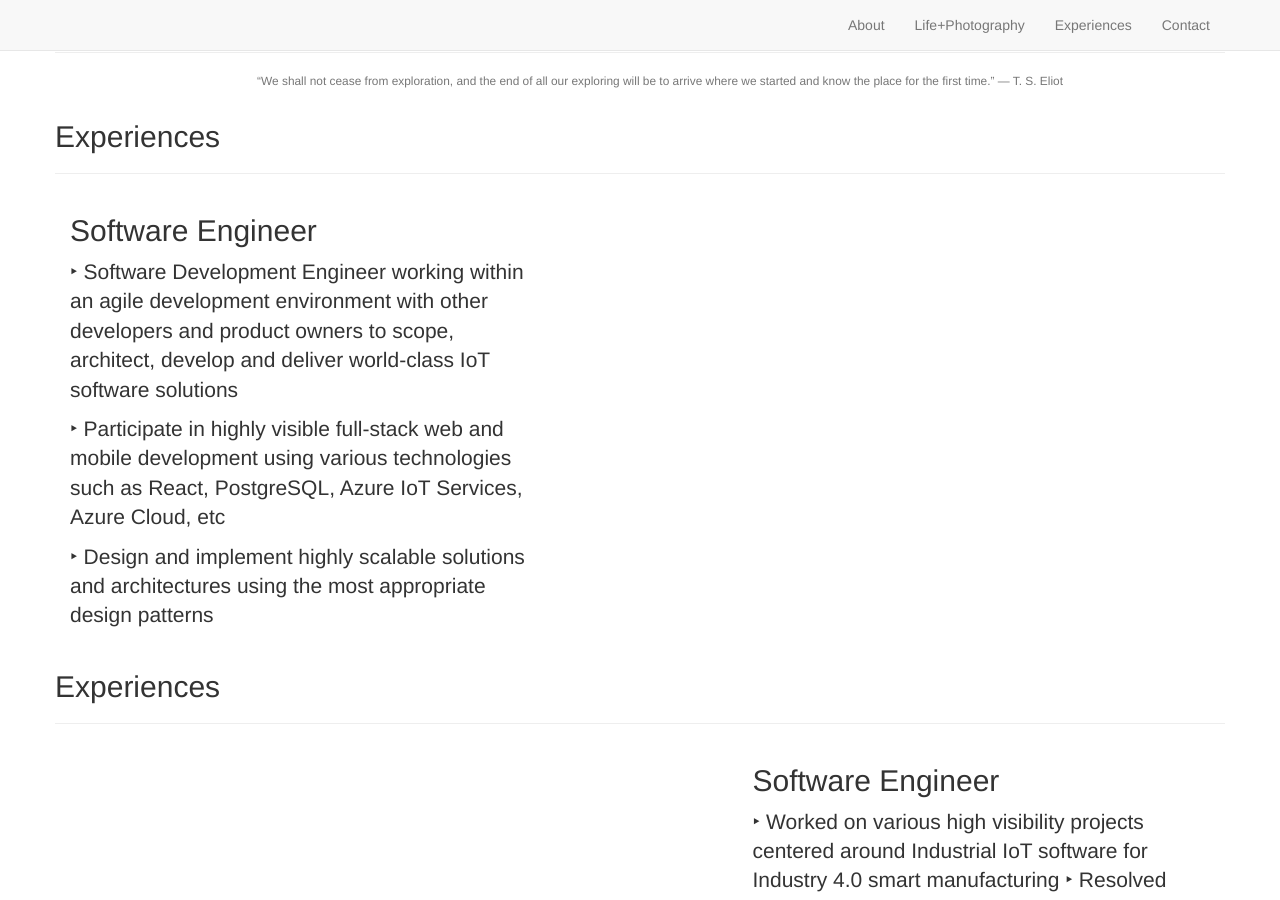
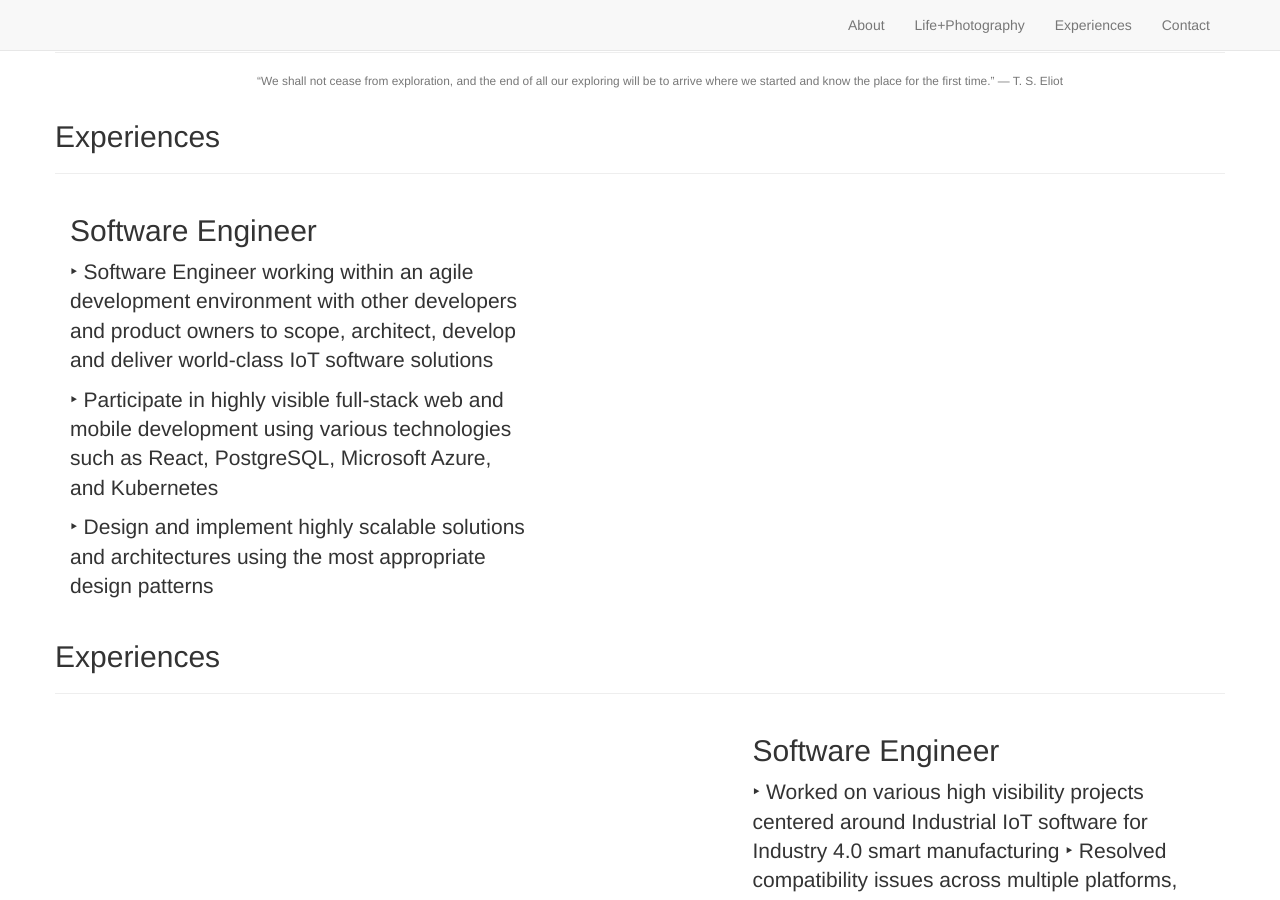
Before and after one commit to jawang94/jawang94.github.io, a Jekyll site: the page built from _posts/1999-12-1-exp.markdown, in a window 1280 px wide and 900 px high, scrolled down 677 px. Built offline with Jekyll 4.4.1, drawn with Linux system fonts in a browser that asks for light colours; nearby versions of some CDN libraries; library files that are not in the unit come from our copies.

Commit message:
description update

```diff
--- a/_posts/1999-12-1-exp.markdown
+++ b/_posts/1999-12-1-exp.markdown
@@ -6,8 +6,8 @@ title: Software Engineer
 description: |
 ---
 
-‣ Software Development Engineer working within an agile development environment with other developers and product owners to scope, architect, develop and deliver world-class IoT software solutions
+‣ Software Engineer working within an agile development environment with other developers and product owners to scope, architect, develop and deliver world-class IoT software solutions
 
-‣ Participate in highly visible full-stack web and mobile development using various technologies such as React, PostgreSQL, Azure IoT Services, Azure Cloud, etc
+‣ Participate in highly visible full-stack web and mobile development using various technologies such as React, PostgreSQL, Microsoft Azure, and Kubernetes
 
 ‣ Design and implement highly scalable solutions and architectures using the most appropriate design patterns
```
